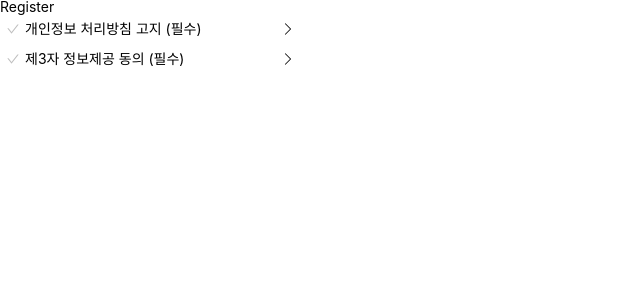
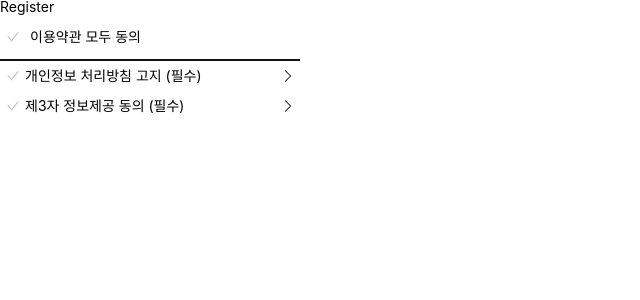
Before and after one commit to devMarco14/snplab_admin, a React (Create React App) app: page /register in a window 1280 px wide. Shown: the top 300 px of the page, without its empty margins (0-640 px from the left). Built offline with nearby package versions, Linux system fonts and the light colour scheme.

Commit message:
#7 feat : 이용약관 모두 동의 버튼 및 로직 구현

```diff
--- a/src/pages/register/Register.tsx
+++ b/src/pages/register/Register.tsx
@@ -1,17 +1,40 @@
 import React from 'react';
+import { AiOutlineCheck } from 'react-icons/ai';
 import Modal from 'components/modal/Modal';
+import { StringIndexedObjects } from 'types/interfaces';
 import Terms from './terms/Terms';
 import TermsButton from './terms/TermsButton';
 
 export default function Register() {
   const [isModalOpen, setModalOpen] = React.useState<boolean>(false);
+  const [areTermsChecked, setTermsChecked] = React.useState<
+    StringIndexedObjects<boolean>
+  >({
+    gathering: false,
+    thirdparty: false,
+  });
+  const allTermsChecked = Object.values(areTermsChecked).filter(
+    (status: boolean) => status,
+  ).length;
+
   const termsContents = React.useRef<string>('');
 
-  const handleModal = React.useCallback(handleClick, [isModalOpen]);
+  const handleModal = React.useCallback(onClickHandleTerms, [isModalOpen]);
 
-  function handleClick(event: React.MouseEvent) {
+  function onClickHandleTerms(event: React.MouseEvent) {
+    const currentTargetId = event.currentTarget.id;
     setModalOpen(!isModalOpen);
-    termsContents.current = event.currentTarget.id;
+    termsContents.current = currentTargetId;
+  }
+
+  const handleCheck = React.useCallback(onClickHandleCheck, [areTermsChecked]);
+
+  function onClickHandleCheck(event: React.MouseEvent) {
+    const currentTargetId = event.currentTarget.id;
+    setTermsChecked({
+      ...areTermsChecked,
+      [currentTargetId]: !areTermsChecked[currentTargetId],
+    });
   }
 
   const onCloseModal = React.useCallback(closeModal, [isModalOpen]);
@@ -25,8 +48,40 @@ export default function Register() {
   return (
     <>
       <h1>Register</h1>
-      <TermsButton id="gathering" handleModal={handleModal} />
-      <TermsButton id="thirdparty" handleModal={handleModal} />
+      <section className="flex-center w-[300px] border-b-[2px] border-solid border-blackFont py-[10px]">
+        <button
+          type="button"
+          className={`flex-center w-[25px] h-[25px] rounded-full ${
+            allTermsChecked === 2 ? 'bg-blackFont' : 'bg-white'
+          }`}
+          onClick={() => {
+            setTermsChecked({
+              ...areTermsChecked,
+              gathering: allTermsChecked <= 1,
+              thirdparty: allTermsChecked <= 1,
+            });
+          }}
+        >
+          <AiOutlineCheck
+            className={`${
+              allTermsChecked === 2 ? 'text-white' : 'text-grayFont'
+            }`}
+          />
+        </button>
+        <p className="flex-1 ml-[5px]">이용약관 모두 동의</p>
+      </section>
+      <TermsButton
+        id="gathering"
+        handleModal={handleModal}
+        totalCheck={areTermsChecked}
+        handleCheck={handleCheck}
+      />
+      <TermsButton
+        id="thirdparty"
+        handleModal={handleModal}
+        totalCheck={areTermsChecked}
+        handleCheck={handleCheck}
+      />
       {isModalOpen && (
         <Modal onClick={onCloseModal}>
           <Terms contents={termsContents.current} onClose={onCloseModal} />
--- a/src/pages/register/terms/TermsButton.tsx
+++ b/src/pages/register/terms/TermsButton.tsx
@@ -1,15 +1,21 @@
 import React from 'react';
 import { AiOutlineCheck } from 'react-icons/ai';
 import { BsChevronRight } from 'react-icons/bs';
+import { StringIndexedObjects } from 'types/interfaces';
 
 interface TermsButtonProps {
   id: string;
   handleModal: (event: React.MouseEvent) => void;
+  totalCheck: StringIndexedObjects<boolean>;
+  handleCheck: (event: React.MouseEvent) => void;
 }
 
-export default function TermsButton({ id, handleModal }: TermsButtonProps) {
-  // ########## 체크 버튼 색상 변경용 - 추후 다른 로직으로 변경 필요
-  const [isClicked, setClicked] = React.useState<boolean>(false);
+export default function TermsButton({
+  id,
+  handleModal,
+  totalCheck,
+  handleCheck,
+}: TermsButtonProps) {
   const buttonLabel =
     id === 'gathering'
       ? '개인정보 처리방침 고지 (필수)'
@@ -20,10 +26,13 @@ export default function TermsButton({ id, handleModal }: TermsButtonProps) {
       <button
         type="button"
         className="flex-center h-[30px] w-[30px]"
-        onClick={() => setClicked(!isClicked)}
+        id={id}
+        onClick={(event: React.MouseEvent) => {
+          handleCheck(event);
+        }}
       >
         <AiOutlineCheck
-          className={`${isClicked ? 'text-blackFont' : 'text-grayFont'}`}
+          className={`${totalCheck[id] ? 'text-blackFont' : 'text-grayFont'}`}
         />
       </button>
       <p className="w-full">{buttonLabel}</p>
--- a/src/types/interfaces.d.ts
+++ b/src/types/interfaces.d.ts
@@ -3,3 +3,7 @@ import React from 'react';
 export interface ImportChildren {
   children?: React.ReactNode;
 }
+
+export interface StringIndexedObjects<T> {
+  [index: string]: T;
+}
```
